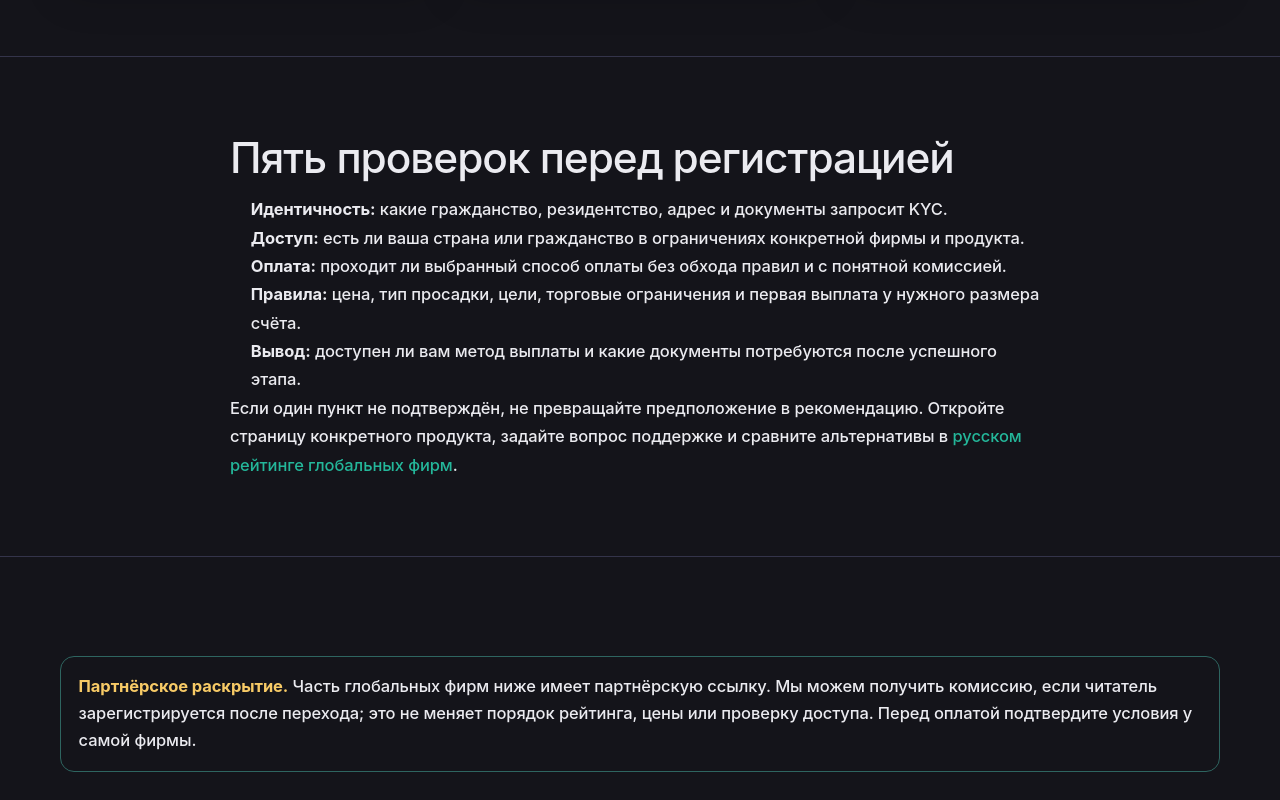
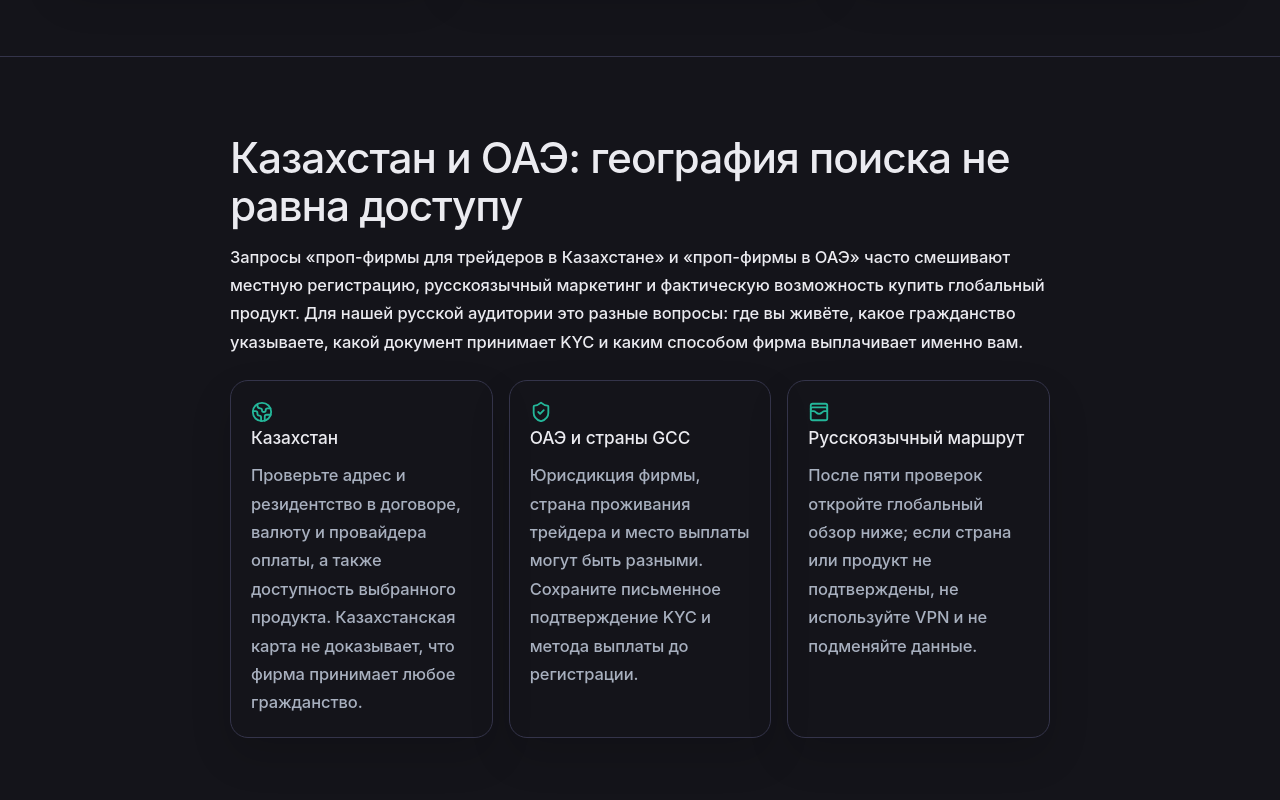
Before and after one commit to Vilmanis99/tradersfund, a Next.js app: page /ru/dlya-russkoyazychnykh-treyderov in a window 1280 px wide. Shown: the part 1720-2520 px from the top of the page. Built offline with nearby package versions, Linux system fonts and the light colour scheme; no server answers.

Commit message:
Expand Russian diaspora region search funnel

```diff
--- a/app/ru/dlya-russkoyazychnykh-treyderov/page.tsx
+++ b/app/ru/dlya-russkoyazychnykh-treyderov/page.tsx
@@ -35,6 +35,10 @@ const faqs: RussianFaqItem[] = [
   {
     q: 'Можно ли использовать VPN, если фирма не принимает мою страну?',
     a: 'Нет. VPN, прокси или неверное указание страны не превращают запрещённый маршрут в разрешённый и могут создать проблему с KYC или выплатой. Если правила неясны, запросите письменное подтверждение у поддержки или выберите другой продукт.',
+  },
+  {
+    q: 'Есть ли отдельные проп-фирмы для русскоязычных в Казахстане или ОАЭ?',
+    a: 'Поисковый запрос не заменяет проверку доступа. Для Казахстана, ОАЭ и любой другой страны сначала сопоставьте гражданство, фактическое резидентство, адрес, документ KYC, способ оплаты и выплату; международный бренд или русскоязычная реклама сами по себе ничего не гарантируют.',
   },
 ]
 
@@ -147,6 +151,35 @@ export default function RussianDiasporaGuidePage() {
         </div>
       </section>
 
+      <section className="ru-section" id="kazakhstan-oae">
+        <div className="ru-shell ru-content" data-russian-diaspora-regions="kazakhstan-uae">
+          <h2>Казахстан и ОАЭ: география поиска не равна доступу</h2>
+          <p>
+            Запросы «проп-фирмы для трейдеров в Казахстане» и «проп-фирмы в ОАЭ» часто смешивают
+            местную регистрацию, русскоязычный маркетинг и фактическую возможность купить глобальный продукт.
+            Для нашей русской аудитории это разные вопросы: где вы живёте, какое гражданство указываете,
+            какой документ принимает KYC и каким способом фирма выплачивает именно вам.
+          </p>
+          <div className="ru-grid">
+            <article className="ru-card">
+              <Globe2 size={22} color="var(--accent-light)" aria-hidden="true" />
+              <h3>Казахстан</h3>
+              <p className="ru-muted">Проверьте адрес и резидентство в договоре, валюту и провайдера оплаты, а также доступность выбранного продукта. Казахстанская карта не доказывает, что фирма принимает любое гражданство.</p>
+            </article>
+            <article className="ru-card">
+              <ShieldCheck size={22} color="var(--accent-light)" aria-hidden="true" />
+              <h3>ОАЭ и страны GCC</h3>
+              <p className="ru-muted">Юрисдикция фирмы, страна проживания трейдера и место выплаты могут быть разными. Сохраните письменное подтверждение KYC и метода выплаты до регистрации.</p>
+            </article>
+            <article className="ru-card">
+              <WalletCards size={22} color="var(--accent-light)" aria-hidden="true" />
+              <h3>Русскоязычный маршрут</h3>
+              <p className="ru-muted">После пяти проверок откройте глобальный обзор ниже; если страна или продукт не подтверждены, не используйте VPN и не подменяйте данные.</p>
+            </article>
+          </div>
+        </div>
+      </section>
+
       <section className="ru-section" id="proverka">
         <div className="ru-shell ru-content">
           <h2>Пять проверок перед регистрацией</h2>
```
Also changed, not shown: scripts/audit-reviews.mjs, scripts/release-crawl.mjs.
